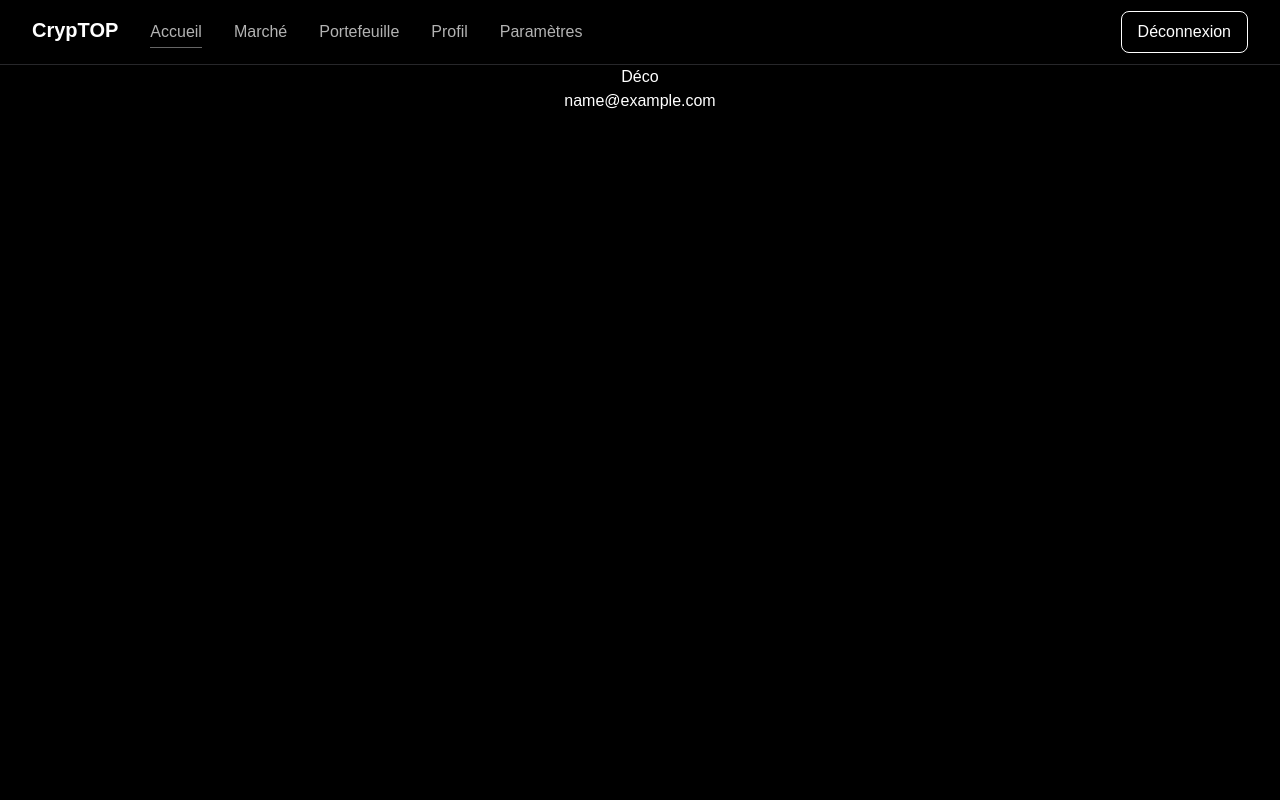
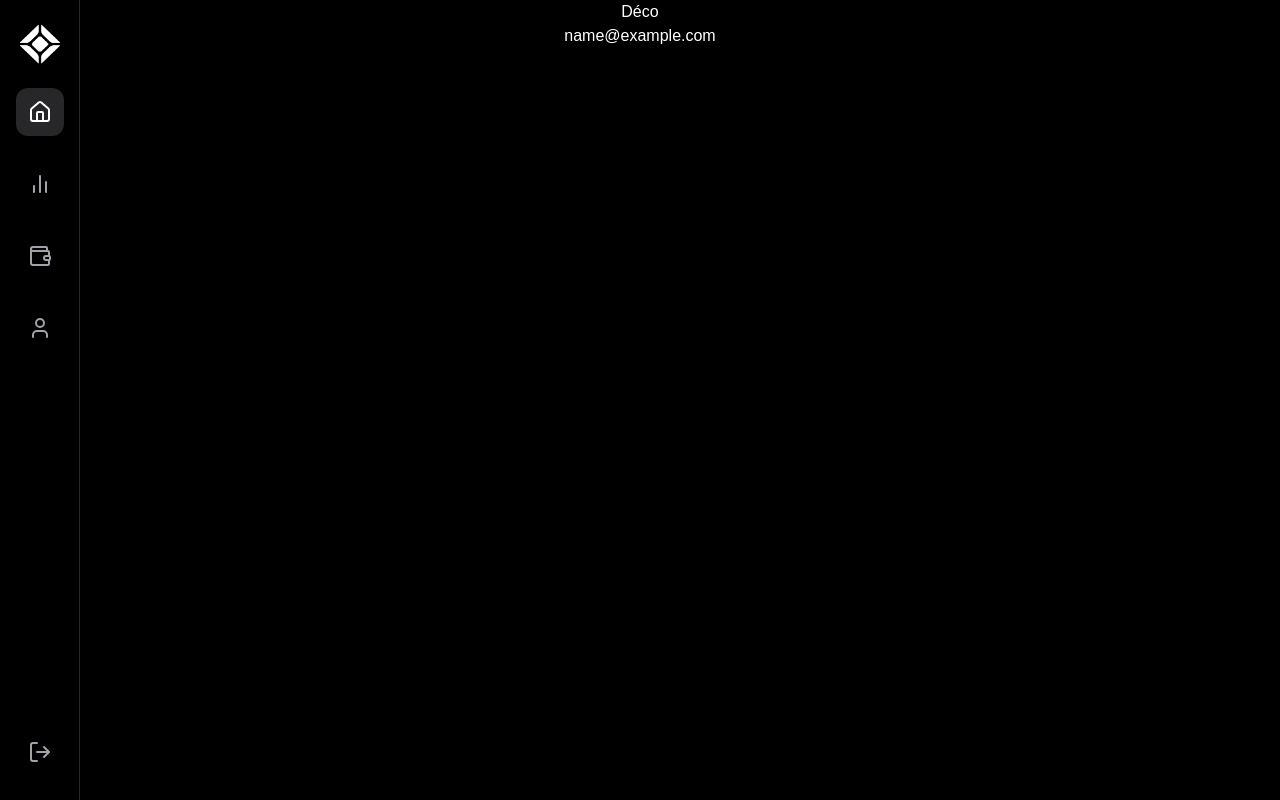
Before and after one commit to LeoLChalot/binance-react, a React (Vite) app: page /dashboard in a window 1280 px wide. Built offline with nearby package versions, Linux system fonts and the light colour scheme; sample sign-in values are in the browser's storage.

Commit message:
ci: sidebar

```diff
--- a/src/App.jsx
+++ b/src/App.jsx
@@ -7,7 +7,6 @@ import Dashboard from './pages/Dashboard'
 import Market from './pages/Market'
 import Wallet from './pages/Wallet'
 import Profile from './pages/Profile'
-import Settings from './pages/Settings'
 
 function PrivateRoute({ children }) {
   const { user, setShowAuth } = useAuth();
@@ -59,14 +58,6 @@ function AppContent() {
             </PrivateRoute>
           }
         />
-        <Route
-          path="/settings"
-          element={
-            <PrivateRoute>
-              <Settings />
-            </PrivateRoute>
-          }
-        />
       </Routes>
     </div>
   );
--- a/src/components/AuthModal.jsx
+++ b/src/components/AuthModal.jsx
@@ -6,7 +6,10 @@ export default function AuthModal({ isOpen, onClose }) {
     const [formData, setFormData] = useState({
         email: '',
         password: '',
-        confirmPassword: ''
+        confirmPassword: '',
+        balance: 0,
+        history: [],
+        profilePic: ''
     });
     const { login, register } = useAuth();
 
@@ -27,7 +30,7 @@ export default function AuthModal({ isOpen, onClose }) {
 
         const success = isLogin
             ? await login({ email: formData.email, password: formData.password })
-            : await register({ email: formData.email, password: formData.password, balance: 0, history: [] });
+            : await register({ email: formData.email, password: formData.password, balance: 0, history: [], profilePic: '' });
 
         if (success) {
             onClose();
--- a/src/components/Navbar.jsx
+++ b/src/components/Navbar.jsx
@@ -1,24 +1,68 @@
 import React from 'react';
+import { Link, useLocation } from 'react-router-dom';
 import { useAuth } from '../contexts/AuthContext';
-import { Link, useLocation } from 'react-router-dom';
+import { Home, BarChart2, Wallet, User, LogOut } from 'lucide-react';
+import Logo from '../assets/cryptop.png';
 
 export default function Navbar({ setIsModalOpen, navbarConnected = false }) {
-    const { logout } = useAuth();
+    const { logout, user } = useAuth();
     const location = useLocation();
 
-    const navButtonStyle = "relative py-1 text-white/70 hover:text-white transition-colors duration-200 after:content-[''] after:absolute after:w-full after:scale-x-0 after:h-[1px] after:bottom-0 after:left-0 after:bg-white/40 after:transition-transform after:duration-200 hover:after:scale-x-100";
-    const activeStyle = "text-white after:scale-x-100";
+    if (navbarConnected) {
+        const menuItems = [
+            { icon: Home, path: '/dashboard', label: 'Accueil' },
+            { icon: BarChart2, path: '/market', label: 'Marché' },
+            { icon: Wallet, path: '/wallet', label: 'Portefeuille' },
+            { icon: User, path: '/profile', label: 'Profil' }
+        ];
 
-    const isActive = (path) => {
-        return location.pathname === path;
-    };
+        return (
+            <nav className="fixed left-0 top-0 h-screen w-20 border-r border-zinc-800 flex flex-col items-center py-6">
+                <div className="text-white text-xl font-bold flex items-center">
+                    <img src={Logo} alt="CrypTOP" className="h-10 w-10 inline-block" />
+                </div>
+                <div className="flex-1 flex flex-col items-center space-y-6 mt-6">
+                    {menuItems.map((item) => {
+                        const Icon = item.icon;
+                        const isActive = location.pathname === item.path;
 
-    if (navbarConnected === false) {
+                        return (
+                            <Link
+                                key={item.path}
+                                to={item.path}
+                                className={`p-3 rounded-xl transition-all duration-200 group relative ${
+                                    isActive
+                                    ? 'bg-zinc-800 text-white'
+                                    : 'text-zinc-400 hover:text-white hover:bg-zinc-800/50'
+                                }`}
+                            >
+                                <Icon size={24} />
+                                <span className="absolute left-full ml-4 px-2 py-1 bg-zinc-800 text-white text-sm rounded-md opacity-0 group-hover:opacity-100 pointer-events-none whitespace-nowrap">
+                                    {item.label}
+                                </span>
+                            </Link>
+                        );
+                    })}
+                </div>
+
+                <button
+                    onClick={logout}
+                    className="p-3 rounded-xl text-zinc-400 hover:text-white hover:bg-zinc-800/50 transition-all duration-200 group relative"
+                >
+                    <LogOut size={24} />
+                    <span className="absolute left-full ml-4 px-2 py-1 bg-zinc-800 text-white text-sm rounded-md opacity-0 group-hover:opacity-100 pointer-events-none whitespace-nowrap">
+                        Déconnexion
+                    </span>
+                </button>
+            </nav>
+        );
+    } else {
         return (
             <nav className="border-b border-zinc-800 w-full">
                 <div className="max-w-7xl mx-auto px-4 sm:px-6 lg:px-8">
                     <div className="flex justify-between h-16 items-center">
-                        <div className="text-white text-xl font-bold">
+                        <div className="text-white text-xl font-bold flex items-center gap-x-2">
+                            <img src={Logo} alt="CrypTOP" className="h-5 w-5 inline-block" />
                             CrypTOP
                         </div>
 
@@ -32,29 +76,5 @@ export default function Navbar({ setIsModalOpen, navbarConnected = false }) {
                 </div>
             </nav>
         );
-    } else {
-        return (
-            <nav className="border-b border-zinc-800 w-full">
-                <div className="max-w-7xl mx-auto px-4 sm:px-6 lg:px-8">
-                    <div className="flex justify-between h-16 items-center">
-                        <div className="flex gap-x-8">
-                            <p className="text-white text-xl font-bold">CrypTOP</p>
-                            <Link to="/dashboard" className={`${navButtonStyle} ${isActive('/dashboard') ? activeStyle : ''}`}>Accueil</Link>
-                            <Link to="/market" className={`${navButtonStyle} ${isActive('/market') ? activeStyle : ''}`}>Marché</Link>
-                            <Link to="/wallet" className={`${navButtonStyle} ${isActive('/wallet') ? activeStyle : ''}`}>Portefeuille</Link>
-                            <Link to="/profile" className={`${navButtonStyle} ${isActive('/profile') ? activeStyle : ''}`}>Profil</Link>
-                            <Link to="/settings" className={`${navButtonStyle} ${isActive('/settings') ? activeStyle : ''}`}>Paramètres</Link>
-                        </div>
-
-                        <button
-                            onClick={logout}
-                            className="border border-white text-white px-4 py-2 rounded-lg hover:bg-red-900/50 transition-colors"
-                        >
-                            Déconnexion
-                        </button>
-                    </div>
-                </div>
-            </nav>
-        );
     }
 }
--- a/src/contexts/AuthContext.jsx
+++ b/src/contexts/AuthContext.jsx
@@ -35,8 +35,27 @@ export function AuthProvider({ children }) {
         const users = getUsers();
         const user = users.find(u => u.email === userData.email && u.password === userData.password);
         if (user) {
-            setUser(user);
-            localStorage.setItem('user', JSON.stringify(user));
+            // S'assurer que toutes les propriétés par défaut sont présentes
+            const defaultUser = {
+                id: user.id,
+                email: user.email,
+                password: user.password,
+                balance: user.balance || 0,
+                history: user.history || [],
+                profilePic: user.profilePic || null,
+                createdAt: user.createdAt || new Date().toISOString()
+            };
+
+            // Fusionner avec les données existantes pour ne pas perdre d'informations
+            const updatedUser = { ...defaultUser, ...user };
+
+            setUser(updatedUser);
+            localStorage.setItem('user', JSON.stringify(updatedUser));
+
+            // Mettre à jour la liste des utilisateurs avec les données les plus récentes
+            const updatedUsers = users.map(u => u.id === updatedUser.id ? updatedUser : u);
+            saveUsers(updatedUsers);
+
             setShowAuth(false);
             return true;
         }
@@ -53,7 +72,12 @@ export function AuthProvider({ children }) {
 
         const newUser = {
             id: uuidv4(),
-            ...userData
+            email: userData.email,
+            password: userData.password,
+            balance: 0,
+            history: [],
+            profilePic: null,
+            createdAt: new Date().toISOString()
         };
 
         users.push(newUser);
@@ -71,6 +95,19 @@ export function AuthProvider({ children }) {
         navigate('/');
     };
 
+    const updateUser = (newUserData) => {
+        const updatedUser = { ...user, ...newUserData };
+        // Mettre à jour l'utilisateur dans le localStorage
+        localStorage.setItem('user', JSON.stringify(updatedUser));
+
+        // Mettre à jour l'utilisateur dans la liste des utilisateurs
+        const users = getUsers();
+        const updatedUsers = users.map(u => u.id === updatedUser.id ? updatedUser : u);
+        saveUsers(updatedUsers);
+
+        setUser(updatedUser);
+    };
+
     const value = {
         user,
         setUser,
@@ -78,7 +115,8 @@ export function AuthProvider({ children }) {
         register,
         logout,
         showAuth,
-        setShowAuth
+        setShowAuth,
+        updateUser
     };
 
     return (
--- a/src/pages/Settings.jsx
+++ /dev/null
@@ -1,13 +0,0 @@
-import React from 'react';
-import { useAuth } from '../contexts/AuthContext';
-import Navbar from '../components/Navbar';
-
-export default function Settings() {
-    const { user } = useAuth();
-
-    return (
-        <div className="min-h-screen bg-black text-white">
-            <Navbar navbarConnected />
-        </div>
-    );
-}
```
Also changed, not shown: src/pages/Profile.jsx (+80 -2 lines), src/assets/cryptop.png (added).
